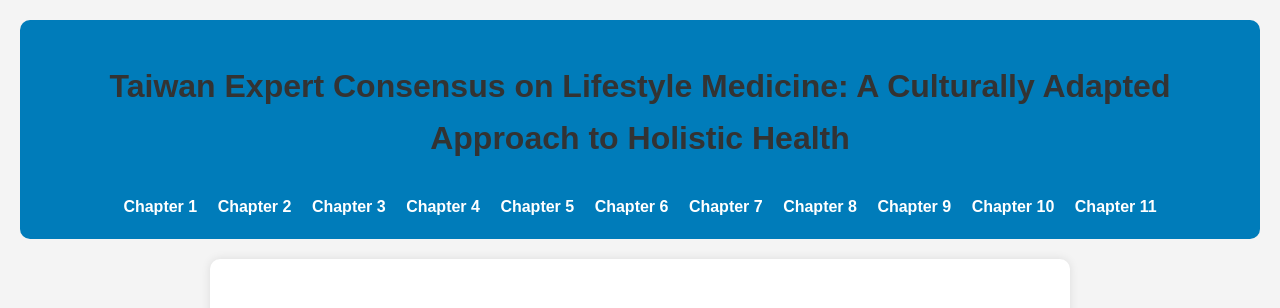
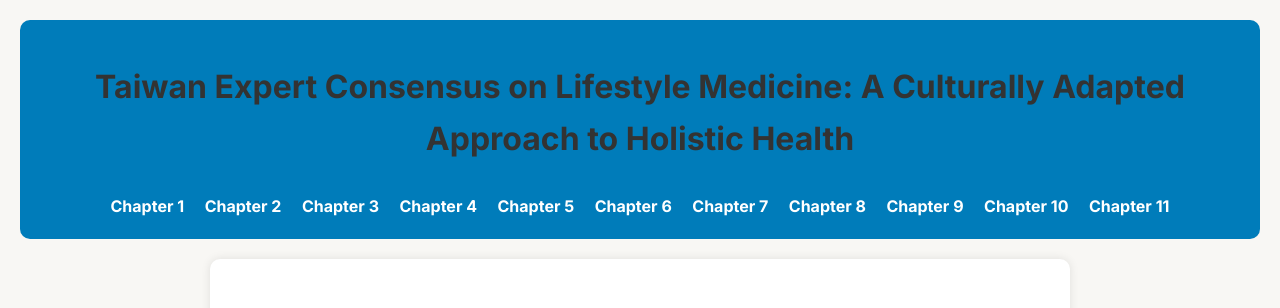
Before and after one commit to qpig0218/LM_Eng, a plain HTML site: page Chapter 10.html in a window 1280 px wide. Shown: the top 308 px of the page. Drawn offline with Linux system fonts and the light colour scheme.

```diff
--- a/Chapter 10.html
+++ b/Chapter 10.html
@@ -4,13 +4,17 @@
     <meta charset="UTF-8">
     <meta name="viewport" content="width=device-width, initial-scale=1.0">
     <title>Chapter 10: Sedentary Behaviors in Taiwan</title>
+    <link rel="preconnect" href="https://fonts.googleapis.com">
+    <link rel="preconnect" href="https://fonts.gstatic.com" crossorigin>
+    <link href="https://fonts.googleapis.com/css2?family=Inter:wght@400;500;600;700&family=Noto+Sans+TC:wght@400;500;700&display=swap" rel="stylesheet">
     <style>
         body {
-            font-family: Arial, sans-serif;
+            font-family: 'Inter', 'Noto Sans TC', sans-serif;
             line-height: 1.6;
             margin: 0;
             padding: 20px;
-            background-color: #f4f4f4;
+            background-color: #f8f7f4;
+            color: #3a3a3a;
         }
         .container {
             max-width: 800px;
```
Also changed, not shown: Chapter 11.html (+6 -2 lines), Chapter 2.html (+6 -2 lines), Chapter 3.html (+6 -2 lines), Chapter 4.html (+6 -2 lines), Chapter 5.html (+6 -2 lines), Chapter 6.html (+6 -2 lines), Chapter 7.html (+6 -2 lines), Chapter 8.html (+6 -2 lines), Chapter 9.html (+6 -2 lines).
